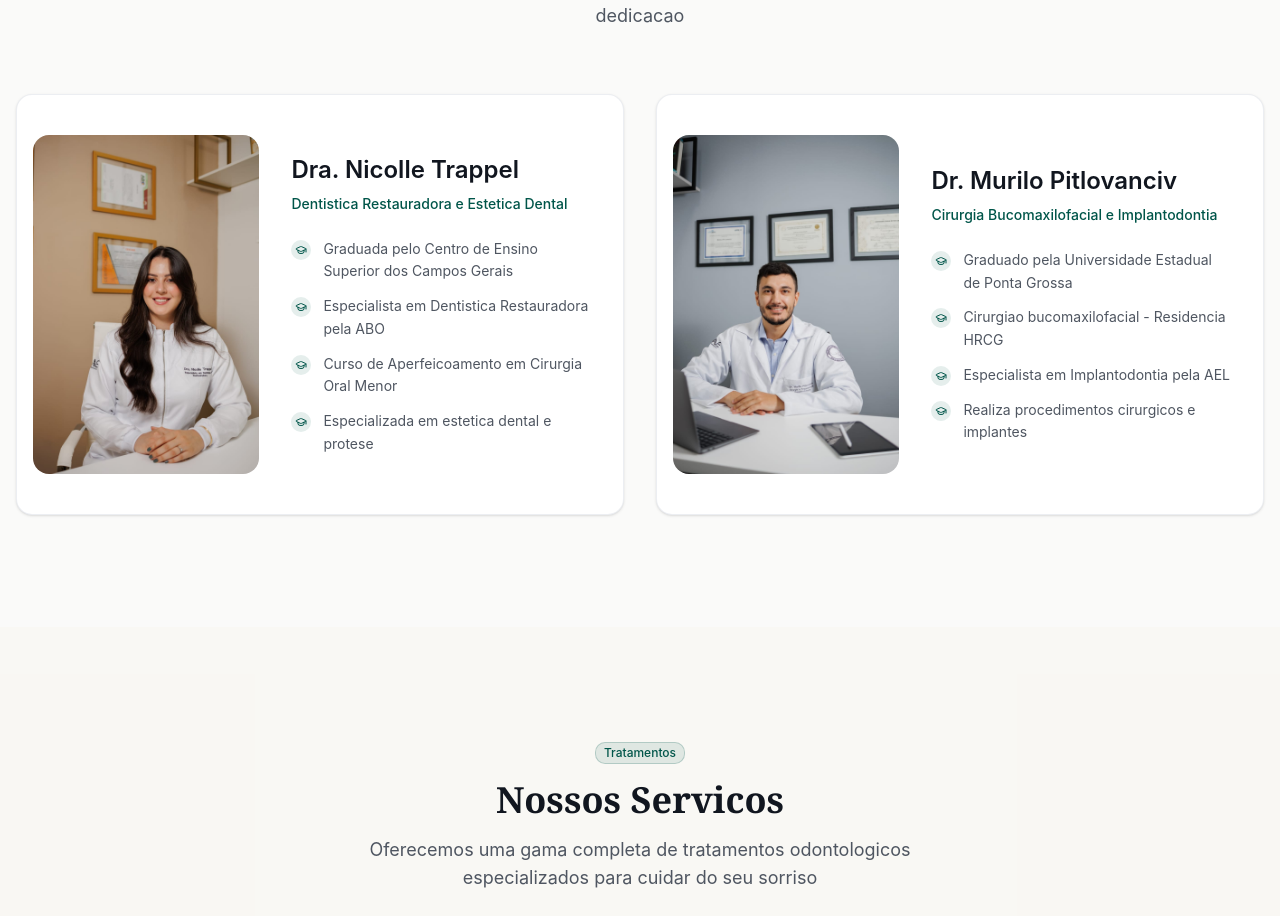
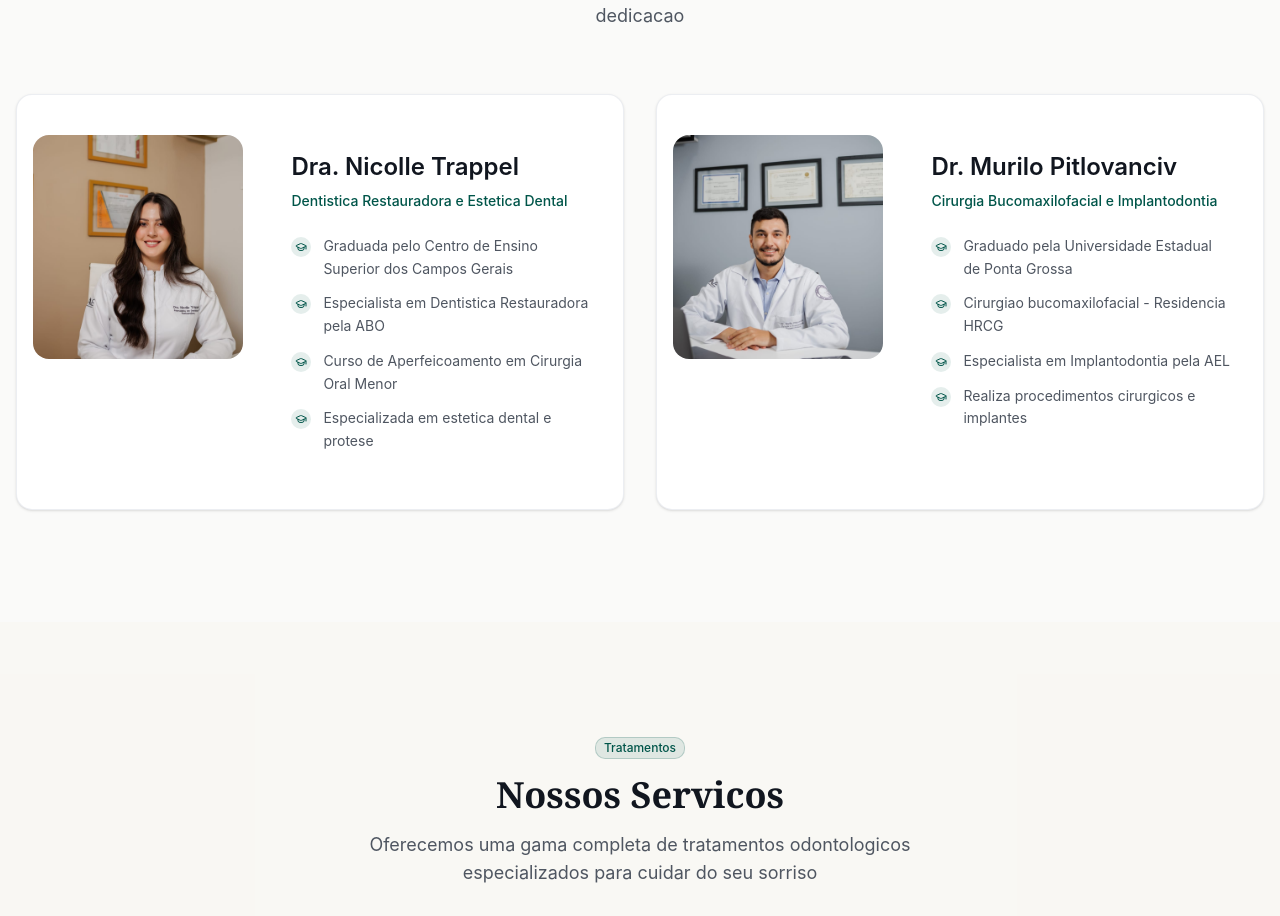
Before and after one commit to JonathanOJ/wave-odontologia, a React (Vite) app: page / in a window 1280 px wide. Shown: the part 2629-3545 px from the top of the page. Built offline with nearby package versions, Linux system fonts and the light colour scheme.

Commit message:
style: set uniform padding and fixed height for desktop images
Adjust image padding and define fixed height for consistent spacing.

Co-authored-by: Jonathan O. Jacobovski <111775412+JonathanOJ@users.noreply.github.com>

```diff
--- a/src/components/team.jsx
+++ b/src/components/team.jsx
@@ -58,8 +58,8 @@ export default function Team() {
               <CardContent className="p-0">
                 <div className="flex flex-col sm:flex-row">
                   {/* Image */}
-                  <div className="sm:w-2/5 relative p-4 sm:pl-4 sm:py-4 sm:pr-0">
-                    <div className="img-zoom-container h-64 sm:h-full overflow-hidden rounded-xl">
+                  <div className="sm:w-2/5 relative p-4">
+                    <div className="img-zoom-container h-64 sm:h-56 overflow-hidden rounded-xl">
                       <img
                         loading="lazy"
                         src={member.image}
```
